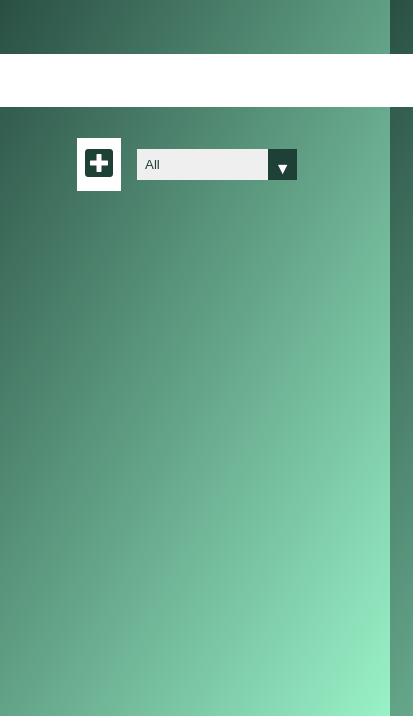
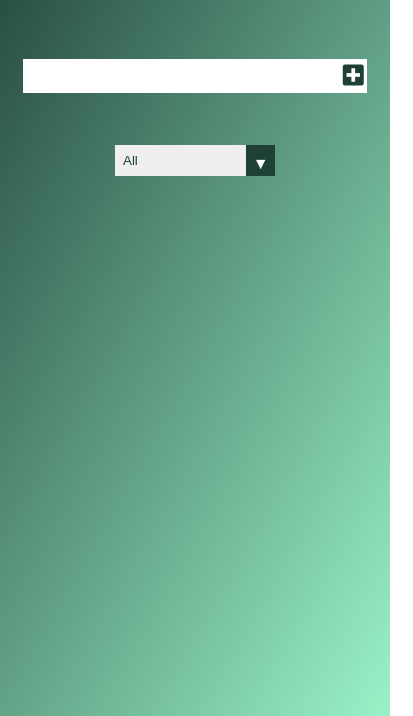
Before and after one commit to UlaBB/simply_ToDoList, a website: page src/index.html in a window 390 px wide. Shown: the part 128-844 px from the top of the page, 413 px wide, since content can reach past the window. Drawn offline with nearby package versions, Linux system fonts and the light colour scheme; files that its build step writes are made by us from their sources.

Commit message:
Fix problem with npm and empty button

```diff
--- a/src/index.html
+++ b/src/index.html
@@ -23,8 +23,8 @@
 
     <form>
         <input type="text" class="toDo__input">
-        <button class="toDo__button" type="submit">
-            <i class="fas fa-plus-square"></i>
+        <button class="toDo__button" type="submit" aria-label="text">
+             <i class="fas fa-plus-square"></i>
         </button>
         <div class="select">
             <select name="todos" class="filter-todos">
--- a/src/sass/style.scss
+++ b/src/sass/style.scss
@@ -37,6 +37,19 @@
   font-size: 2rem;
   border: none;
   background: $white;
+}
+
+@media (max-width: 576px) {
+  header,
+  form {
+    max-height: 15vh;
+  }
+
+  form input,
+  form button {
+    padding: 0.2rem;
+    font-size: 1.5rem;
+  }
 }
 
 form button {
@@ -84,6 +97,12 @@
   padding: 1rem;
   cursor: pointer;
   font-size: 1rem;
+}
+
+@media (max-width: 576px) {
+  .todo {
+    margin: 0.5rem;
+  }
 }
 
 .completed-btn {
```
Also changed, not shown: dist/css/style.css, dist/index.html, 1 other file.
